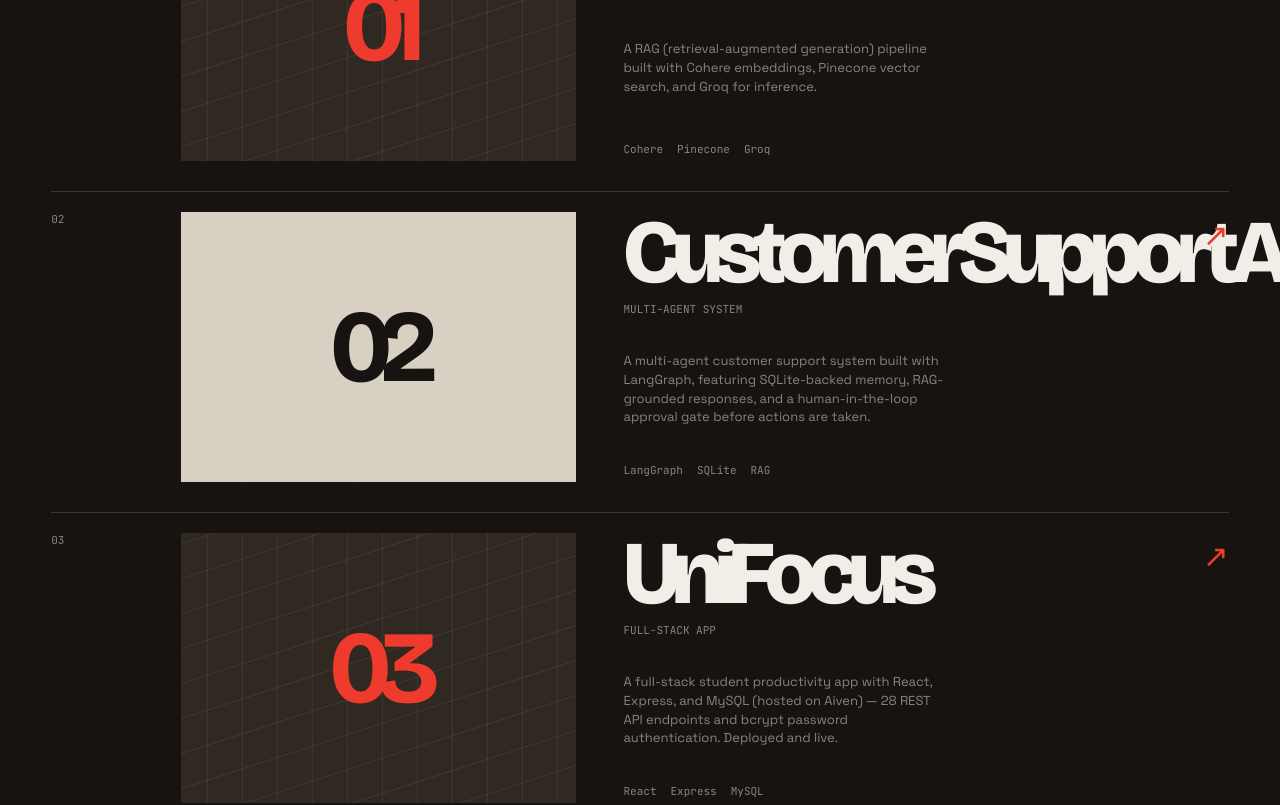
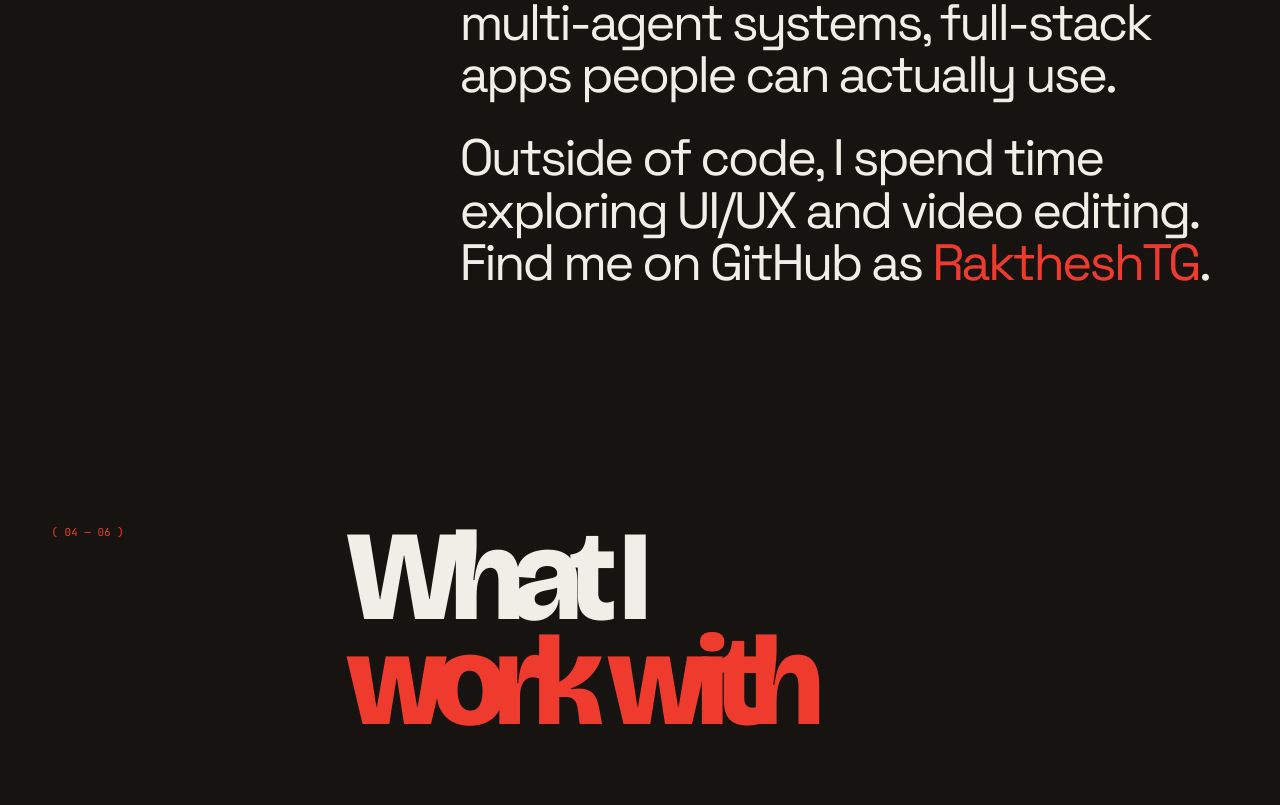
Before and after one commit to RaktheshTG/Portfolio, a Next.js app: page / in a window 1280 px wide. Shown: the part 1400-2205 px from the top of the page. Built offline with nearby package versions, Linux system fonts and the light colour scheme.

Commit message:
added all components to page.tsx

```diff
--- a/app/page.tsx
+++ b/app/page.tsx
@@ -11,6 +11,9 @@ import Marquee from '@/components/Marquee'
 import Work from '@/components/Work'
 import About from '@/components/About'
 import Footer from '@/components/Footer'
+import Skills from '@/components/Skills'
+import Now from '@/components/Now'
+import Achievements from '@/components/Achievements'
 
 gsap.registerPlugin(ScrollTrigger)
 
@@ -88,8 +91,11 @@ export default function Page() {
       <Nav />
       <Hero />
       <Marquee />
+      <About />
+      <Skills />
       <Work />
-      <About />
+      <Now />
+      <Achievements />
       <Footer />
     </main>
   )
```
Also changed, not shown: components/Achievements.tsx (renamed from components/ui/Achievements.tsx), components/Now.tsx (renamed from components/ui/Now.tsx), components/Skills.tsx (renamed from components/ui/Skills.tsx).
